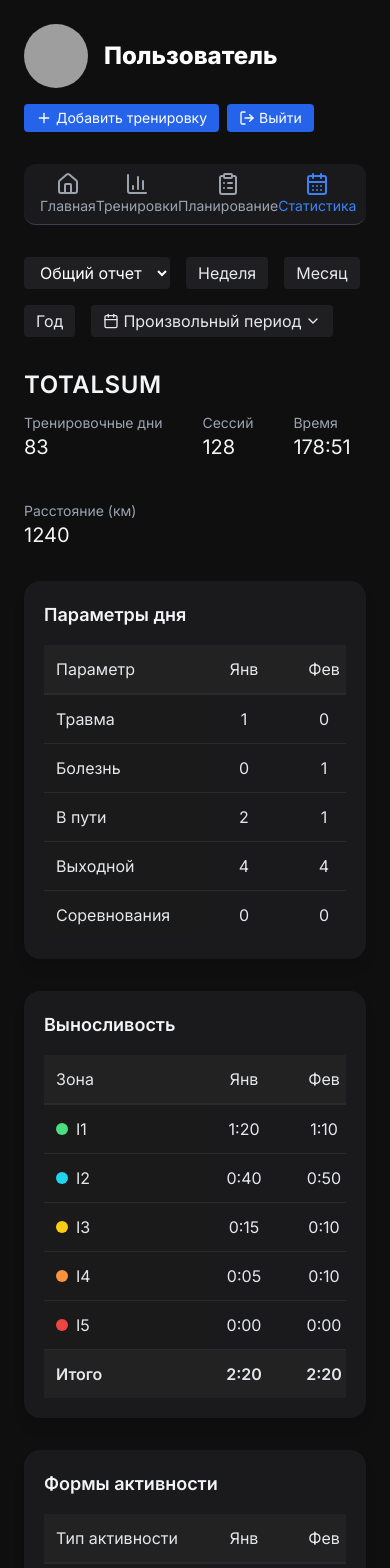
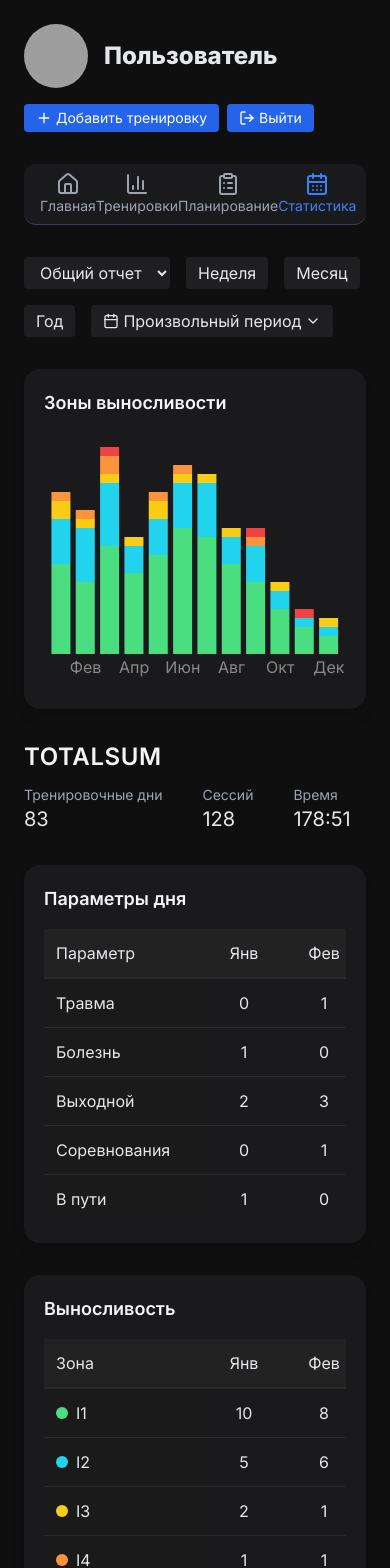
Before and after one commit to mbaliabin/dagbook-test, a React (Vite) app in the folder fasx-frontend/: page /statistics in a window 390 px wide. Shown: the top 1568 px of the page. Built offline with nearby package versions, Linux system fonts and the light colour scheme; grey boxes are pictures that could not be loaded.

Commit message:
Доработка StatisticsPage.tsx 297

```diff
--- a/fasx-frontend/src/pages/StatisticsPage.tsx
+++ b/fasx-frontend/src/pages/StatisticsPage.tsx
@@ -1,3 +1,5 @@
+// 👉 Полный рабочий код StatsPage с добавленной диаграммой перед TOTALSUM
+
 import React, { useRef } from "react";
 import { useNavigate, useLocation } from "react-router-dom";
 import dayjs from "dayjs";
@@ -34,52 +36,35 @@ export default function StatsPage() {
 
   const [name] = React.useState("Пользователь");
   const [reportType, setReportType] = React.useState("Общий отчет");
-  const [periodType, setPeriodType] =
-    React.useState<"week" | "month" | "year" | "custom">("year");
-  const [dateRange, setDateRange] = React.useState<{
-    startDate: Date;
-    endDate: Date;
-  }>({
+  const [periodType, setPeriodType] = React.useState<"week" | "month" | "year" | "custom">("year");
+  const [dateRange, setDateRange] = React.useState<{ startDate: Date; endDate: Date }>({
     startDate: dayjs("2025-01-01").toDate(),
     endDate: dayjs("2025-12-31").toDate(),
   });
-  const [showDateRangePicker, setShowDateRangePicker] =
-    React.useState(false);
+  const [showDateRangePicker, setShowDateRangePicker] = React.useState(false);
 
   const totals = {
     trainingDays: 83,
     sessions: 128,
     time: "178:51",
-    distance: 1240, // NEW — расстояние в км
   };
 
-  const months = [
-    "Янв",
-    "Фев",
-    "Мар",
-    "Апр",
-    "Май",
-    "Июн",
-    "Июл",
-    "Авг",
-    "Сен",
-    "Окт",
-    "Ноя",
-    "Дек",
-  ];
+  const months = ["Янв","Фев","Мар","Апр","Май","Июн","Июл","Авг","Сен","Окт","Ноя","Дек"];
 
   const enduranceZones = [
-    { zone: "I1", color: "#4ade80", months: [80, 70, 90, 50, 75, 65, 70] },
-    { zone: "I2", color: "#22d3ee", months: [40, 50, 45, 35, 50, 40, 45] },
-    { zone: "I3", color: "#facc15", months: [15, 10, 20, 5, 15, 10, 10] },
-    { zone: "I4", color: "#fb923c", months: [5, 10, 5, 0, 5, 5, 5] },
-    { zone: "I5", color: "#ef4444", months: [0, 0, 5, 0, 0, 0, 0] },
+    { zone: "I1", color: "#4ade80", months: [10,8,12,9,11,14,13,10,8,5,3,2] },
+    { zone: "I2", color: "#22d3ee", months: [5,6,7,3,4,5,6,3,4,2,1,1] },
+    { zone: "I3", color: "#facc15", months: [2,1,1,1,2,1,1,1,0,1,0,1] },
+    { zone: "I4", color: "#fb923c", months: [1,1,2,0,1,1,0,0,1,0,0,0] },
+    { zone: "I5", color: "#ef4444", months: [0,0,1,0,0,0,0,0,1,0,1,0] },
   ];
 
   const movementTypes = [
-    { type: "Лыжи / скейтинг", months: [70, 50, 60, 45, 65, 75, 80] },
-    { type: "Лыжи, классика", months: [60, 40, 50, 35, 55, 60, 65] },
-    { type: "Велосипед", months: [40, 35, 50, 30, 45, 30, 40] },
+    { type: "Лыжи / скейтинг", months: [4,5,3,0,0,0,0,0,1,2,3,2] },
+    { type: "Лыжи, классика", months: [3,4,2,0,0,0,0,0,0,1,2,1] },
+    { type: "Роллеры, классика", months: [0,0,0,3,5,6,7,5,4,3,2,0] },
+    { type: "Роллеры, скейтинг", months: [0,0,0,2,6,7,8,6,5,3,2,0] },
+    { type: "Велосипед", months: [0,0,0,1,2,3,4,3,2,1,0,0] },
   ];
 
   const formatTime = (minutes: number) => {
@@ -88,19 +73,12 @@ export default function StatsPage() {
     return `${h}:${m.toString().padStart(2, "0")}`;
   };
 
-  // для прочих таблиц оставляем
-  const formatTimeSafe = (val: number | string) => {
-    if (typeof val === "number") return formatTime(val);
-    return val;
-  };
-
   const computeWeekColumns = () => {
     const today = dayjs();
     const currentWeek = today.week();
     const currentYear = today.year();
     const weeks: string[] = [];
-    for (let i = 1; i <= currentWeek; i++)
-      weeks.push(`${i} / ${currentYear}`);
+    for (let i = 1; i <= currentWeek; i++) weeks.push(`${i} / ${currentYear}`);
     return weeks;
   };
 
@@ -119,7 +97,6 @@ export default function StatsPage() {
       const end = dayjs(dateRange.endDate);
       const result: string[] = [];
       let current = start.startOf("day");
-
       while (current.isBefore(end) || current.isSame(end, "day")) {
         result.push(current.format("DD MMM"));
         current = current.add(1, "day");
@@ -131,180 +108,23 @@ export default function StatsPage() {
 
   const filteredMonths = computeColumns();
 
-  const sumColumn = (rows: any[], colIndex: number) => {
-    let sum = 0;
-    rows.forEach((row) => {
-      const val = row.months[colIndex];
-      if (typeof val === "number") sum += val;
-      else if (typeof val === "string") {
-        const [h, m] = val.split(":").map(Number);
-        sum += h * 60 + m;
-      }
-    });
-    return formatTime(sum);
-  };
+  const filteredEnduranceZones = enduranceZones.map((zone) => {
+    const sliceLength = Math.min(zone.months.length, filteredMonths.length);
+    return {
+      ...zone,
+      months: zone.months.slice(0, sliceLength),
+      total: zone.months.slice(0, sliceLength).reduce((a,b)=>a+b,0),
+    };
+  });
 
-  const scrollRefs = [
-    useRef<HTMLDivElement>(null),
-    useRef<HTMLDivElement>(null),
-    useRef<HTMLDivElement>(null),
-  ];
-
-  const handleScroll = (e: React.UIEvent<HTMLDivElement>, index: number) => {
-    const scrollLeft = e.currentTarget.scrollLeft;
-    scrollRefs.forEach((ref, i) => {
-      if (i !== index && ref.current)
-        ref.current.scrollLeft = scrollLeft;
-    });
-  };
-
-  const TableSection: React.FC<{ table: any; index: number }> = ({
-    table,
-    index,
-  }) => {
-    const weekColWidth = 80;
-    const monthColWidth = 100;
-    const yearColWidth = 80;
-    const leftColWidth = 160;
-    const totalColWidth = 80;
-
-    const colWidth =
-      periodType === "week"
-        ? weekColWidth
-        : periodType === "month"
-        ? monthColWidth
-        : yearColWidth;
-
-    const computedMinWidth = Math.max(
-      900,
-      filteredMonths.length * colWidth +
-        leftColWidth +
-        totalColWidth
-    );
-
-    return (
-      <div className="bg-[#1a1a1d] p-5 rounded-2xl shadow-lg">
-        <h2 className="text-lg font-semibold text-gray-100 mb-4">
-          {table.title}
-        </h2>
-
-        <div
-          ref={scrollRefs[index]}
-          className="overflow-x-auto"
-          onScroll={(e) => handleScroll(e, index)}
-        >
-          <div
-            style={{ minWidth: computedMinWidth }}
-            className="transition-all duration-300"
-          >
-            {/* HEADER */}
-            <div className="flex bg-[#222] border-b border-[#2a2a2a] sticky top-0 box-border z-10">
-              <div
-                className="p-3 font-medium sticky left-0 bg-[#222] z-20"
-                style={{ width: leftColWidth }}
-              >
-                {table.title === "Параметры дня"
-                  ? "Параметр"
-                  : table.title === "Выносливость"
-                  ? "Зона"
-                  : "Тип активности"}
-              </div>
-
-              {filteredMonths.map((m, idx) => (
-                <div
-                  key={m + "-h-" + idx}
-                  className="p-3 text-center box-border font-medium flex-none"
-                  style={{ width: colWidth }}
-                >
-                  {m}
-                </div>
-              ))}
-
-              <div
-                className="p-3 text-center font-medium bg-[#1f1f1f] box-border flex-none"
-                style={{ width: totalColWidth }}
-              >
-                Всего
-              </div>
-            </div>
-
-            {/* ROWS */}
-            <div>
-              {table.data.map((row: any, j: number) => (
-                <div
-                  key={j}
-                  className="flex border-t border-[#2a2a2a] hover:bg-[#252525]/60 transition"
-                >
-                  <div
-                    className="p-3 sticky left-0 bg-[#1a1a1a] z-10 flex items-center gap-2"
-                    style={{ width: leftColWidth }}
-                  >
-                    {row.color && (
-                      <span
-                        className="inline-block w-3 h-3 rounded-full"
-                        style={{ backgroundColor: row.color }}
-                      ></span>
-                    )}
-                    <div className="truncate">{row.param}</div>
-                  </div>
-
-                  {filteredMonths.map(
-                    (val: number | string, k: number) => (
-                      <div
-                        key={k}
-                        className="p-3 text-center box-border flex-none"
-                        style={{ width: colWidth }}
-                      >
-                        {table.title === "Параметры дня"
-                          ? row.months[k] // ← числа без времени
-                          : formatTimeSafe(row.months[k])}
-                      </div>
-                    )
-                  )}
-
-                  <div
-                    className="p-3 text-center bg-[#1f1f1f] flex-none"
-                    style={{ width: totalColWidth }}
-                  >
-                    {row.total}
-                  </div>
-                </div>
-              ))}
-
-              {/* FOOTER — скрываем ДЛЯ ПАРАМЕТРОВ ДНЯ */}
-              {table.title !== "Параметры дня" && (
-                <div className="flex border-t border-[#2a2a2a] bg-[#222] font-semibold">
-                  <div
-                    className="p-3 sticky left-0 bg-[#222] z-10"
-                    style={{ width: leftColWidth }}
-                  >
-                    Итого
-                  </div>
-
-                  {filteredMonths.map((_, idx) => (
-                    <div
-                      key={idx}
-                      className="p-3 text-center flex-none"
-                      style={{ width: colWidth }}
-                    >
-                      {sumColumn(table.data, idx)}
-                    </div>
-                  ))}
-
-                  <div
-                    className="p-3 text-center flex-none"
-                    style={{ width: totalColWidth }}
-                  >
-                    —
-                  </div>
-                </div>
-              )}
-            </div>
-          </div>
-        </div>
-      </div>
-    );
-  };
+  const filteredMovementTypes = movementTypes.map((m) => {
+    const sliceLength = Math.min(m.months.length, filteredMonths.length);
+    return {
+      ...m,
+      months: m.months.slice(0, sliceLength),
+      total: m.months.slice(0, sliceLength).reduce((a,b)=>a+b,0),
+    };
+  });
 
   const handleLogout = () => {
     localStorage.removeItem("token");
@@ -320,50 +140,104 @@ export default function StatsPage() {
     { label: "Статистика", icon: CalendarDays, path: "/statistics" },
   ];
 
+  const scrollRefs = [useRef<HTMLDivElement>(null), useRef<HTMLDivElement>(null), useRef<HTMLDivElement>(null)];
+
+  const handleScroll = (e: React.UIEvent<HTMLDivElement>, index: number) => {
+    const scrollLeft = e.currentTarget.scrollLeft;
+    scrollRefs.forEach((ref, i) => {
+      if (i !== index && ref.current) ref.current.scrollLeft = scrollLeft;
+    });
+  };
+
+  // Табличный компонент
+  const TableSection: React.FC<{ table: any; index: number }> = ({ table, index }) => {
+    const weekColWidth = 80;
+    const monthColWidth = 100;
+    const yearColWidth = 80;
+    const leftColWidth = 160;
+    const totalColWidth = 80;
+
+    const colWidth = periodType === 'week' ? weekColWidth : periodType === 'month' ? monthColWidth : periodType === 'year' ? yearColWidth : monthColWidth;
+    const computedMinWidth = Math.max(900, filteredMonths.length * colWidth + leftColWidth + totalColWidth);
+
+    return (
+      <div className="bg-[#1a1a1d] p-5 rounded-2xl shadow-lg">
+        <h2 className="text-lg font-semibold text-gray-100 mb-4">{table.title}</h2>
+
+        <div ref={scrollRefs[index]} className="overflow-x-auto" onScroll={(e)=>handleScroll(e,index)}>
+          <div style={{ minWidth: computedMinWidth }}>
+
+            {/* Заголовок */}
+            <div className="flex bg-[#222] border-b border-[#2a2a2a] sticky top-0 z-10">
+              <div className="p-3 font-medium sticky left-0 bg-[#222] z-20" style={{ width: leftColWidth }}>
+                {table.title==="Параметры дня"?"Параметр":table.title==="Выносливость"?"Зона":"Тип активности"}
+              </div>
+
+              {filteredMonths.map((m, idx)=>(
+                <div key={m+"-h-"+idx} className="p-3 text-center" style={{ width: colWidth }}>{m}</div>
+              ))}
+
+              <div className="p-3 text-center font-medium bg-[#1f1f1f]" style={{ width: totalColWidth }}>Всего</div>
+            </div>
+
+            {/* Строки */}
+            <div>
+              {table.data.map((row:any,j:number)=>(
+                <div key={j} className="flex border-t border-[#2a2a2a] hover:bg-[#252525]/60">
+                  <div className="p-3 sticky left-0 bg-[#1a1a1a] z-10 flex items-center gap-2" style={{ width: leftColWidth }}>
+                    {row.color && <span className="w-3 h-3 rounded-full" style={{backgroundColor: row.color}}></span>}
+                    <div>{row.param}</div>
+                  </div>
+
+                  {filteredMonths.map((_,k)=>(
+                    <div key={k} className="p-3 text-center" style={{ width: colWidth }}>{row.months[k] ?? 0}</div>
+                  ))}
+
+                  <div className="p-3 text-center bg-[#1f1f1f]" style={{ width: totalColWidth }}>
+                    {row.total ?? row.months.reduce((a:number,b:number)=>a+b,0)}
+                  </div>
+                </div>
+              ))}
+            </div>
+
+          </div>
+        </div>
+      </div>
+    );
+  };
+
+
+  // ====== JSX RETURN ======
   return (
     <div className="min-h-screen bg-[#0f0f0f] text-gray-200 p-6 w-full">
-      <div className="w-full max-w-[1400px] mx-auto space-y-8">
-        {/* HEADER */}
-        <div className="flex flex-col md:flex-row md:items-center md:justify-between gap-4 mb-4 w-full">
+      <div className="w-full space-y-8">
+
+        {/* Header */}
+        <div className="flex flex-col md:flex-row md:items-center md:justify-between gap-4 mb-4">
           <div className="flex items-center space-x-4">
-            <img
-              src="/profile.jpg"
-              alt="Avatar"
-              className="w-16 h-16 rounded-full object-cover"
-            />
-            <div>
-              <h1 className="text-2xl font-bold text-white">{name}</h1>
-            </div>
+            <img src="/profile.jpg" className="w-16 h-16 rounded-full object-cover" />
+            <h1 className="text-2xl font-bold">{name}</h1>
           </div>
 
-          <div className="flex items-center space-x-2 flex-wrap">
+          <div className="flex items-center space-x-2">
             <button className="bg-blue-600 hover:bg-blue-700 text-white text-sm px-3 py-1 rounded flex items-center">
               <Plus className="w-4 h-4 mr-1" /> Добавить тренировку
             </button>
-
-            <button
-              onClick={handleLogout}
-              className="bg-blue-600 hover:bg-blue-700 text-white text-sm px-3 py-1 rounded flex items-center"
-            >
+            <button onClick={handleLogout} className="bg-blue-600 hover:bg-blue-700 text-white text-sm px-3 py-1 rounded flex items-center">
               <LogOut className="w-4 h-4 mr-1" /> Выйти
             </button>
           </div>
         </div>
 
-        {/* MENU */}
-        <div className="flex justify-around bg-[#1a1a1d] border-b border-gray-700 py-2 px-4 rounded-xl mb-6">
+        {/* NAV */}
+        <div className="flex justify-around bg-[#1a1a1d] border-b border-gray-700 py-2 px-4 rounded-xl">
           {menuItems.map((item) => {
             const Icon = item.icon;
             const isActive = location.pathname === item.path;
             return (
-              <button
-                key={item.path}
+              <button key={item.path}
                 onClick={() => navigate(item.path)}
-                className={`flex flex-col items-center text-sm transition-colors ${
-                  isActive
-                    ? "text-blue-500"
-                    : "text-gray-400 hover:text-white"
-                }`}
+                className={`flex flex-col items-center text-sm ${isActive ? "text-blue-500" : "text-gray-400 hover:text-white"}`}
               >
                 <Icon className="w-6 h-6" />
                 <span>{item.label}</span>
@@ -372,175 +246,121 @@ export default function StatsPage() {
           })}
         </div>
 
-        {/* REPORT/PERIOD */}
-        <div className="flex flex-wrap gap-4 mb-4">
-          <select
-            className="bg-[#1f1f22] text-white px-3 py-1 rounded"
-            value={reportType}
-            onChange={(e) => setReportType(e.target.value)}
-          >
+        {/* Filters */}
+        <div className="flex flex-wrap gap-4">
+          <select className="bg-[#1f1f22] px-3 py-1 rounded" value={reportType} onChange={e => setReportType(e.target.value)}>
             <option>Общий отчет</option>
           </select>
 
-          <button
-            onClick={() => setPeriodType("week")}
-            className="px-3 py-1 rounded bg-[#1f1f22] text-gray-200 hover:bg-[#2a2a2d]"
-          >
-            Неделя
-          </button>
-
-          <button
-            onClick={() => setPeriodType("month")}
-            className="px-3 py-1 rounded bg-[#1f1f22] text-gray-200 hover:bg-[#2a2a2d]"
-          >
-            Месяц
-          </button>
-
-          <button
-            onClick={() => setPeriodType("year")}
-            className="px-3 py-1 rounded bg-[#1f1f22] text-gray-200 hover:bg-[#2a2a2d]"
-          >
-            Год
-          </button>
+          <button onClick={() => setPeriodType("week")} className="px-3 py-1 rounded bg-[#1f1f22] hover:bg-[#2a2a2d]">Неделя</button>
+          <button onClick={() => setPeriodType("month")} className="px-3 py-1 rounded bg-[#1f1f22] hover:bg-[#2a2a2d]">Месяц</button>
+          <button onClick={() => setPeriodType("year")} className="px-3 py-1 rounded bg-[#1f1f22] hover:bg-[#2a2a2d]">Год</button>
 
           <div className="relative">
-            <button
-              onClick={() => setShowDateRangePicker((prev) => !prev)}
-              className="px-3 py-1 rounded bg-[#1f1f22] text-gray-200 hover:bg-[#2a2a2d] flex items-center"
-            >
-              <Calendar className="w-4 h-4 mr-1" /> Произвольный период
-              <ChevronDown className="w-4 h-4 ml-1" />
+            <button onClick={() => setShowDateRangePicker(prev => !prev)}
+              className="px-3 py-1 rounded bg-[#1f1f22] hover:bg-[#2a2a2d] flex items-center">
+              <Calendar className="w-4 h-4 mr-1" /> Произвольный период <ChevronDown className="w-4 h-4 ml-1" />
             </button>
 
             {showDateRangePicker && (
               <div className="absolute z-50 mt-2 bg-[#1a1a1d] rounded shadow-lg p-2">
                 <DateRange
-                  onChange={(item) =>
-                    setDateRange({
-                      startDate: item.selection.startDate,
-                      endDate: item.selection.endDate,
-                    })
-                  }
-                  showSelectionPreview
-                  moveRangeOnFirstSelection={false}
+                  onChange={item => setDateRange({ startDate: item.selection.startDate, endDate: item.selection.endDate })}
                   months={1}
-                  ranges={[
-                    {
-                      startDate: dateRange.startDate,
-                      endDate: dateRange.endDate,
-                      key: "selection",
-                    },
-                  ]}
+                  ranges={[{ startDate: dateRange.startDate, endDate: dateRange.endDate, key: 'selection' }]}
                   direction="horizontal"
-                  rangeColors={["#3b82f6"]}
-                  className="text-white"
                   locale={ru}
                   weekStartsOn={1}
                 />
 
-                <div className="flex justify-end mt-2 space-x-2">
-                  <button
-                    onClick={() => setShowDateRangePicker(false)}
-                    className="px-3 py-1 rounded border border-gray-600 hover:bg-gray-700 text-gray-300"
-                  >
-                    Отмена
-                  </button>
-
-                  <button
-                    onClick={applyDateRange}
-                    className="px-3 py-1 rounded bg-blue-600 hover:bg-blue-700 text-white"
-                  >
-                    Применить
-                  </button>
+                <div className="flex justify-end mt-2">
+                  <button onClick={() => setShowDateRangePicker(false)} className="px-3 py-1 rounded border border-gray-600">Отмена</button>
+                  <button onClick={applyDateRange} className="px-3 py-1 ml-2 rounded bg-blue-600">Применить</button>
                 </div>
               </div>
             )}
           </div>
         </div>
 
-        {/* TOTALSUM */}
-        <div>
-          <h1 className="text-2xl font-semibold tracking-wide text-gray-100">
-            TOTALSUM
-          </h1>
+        {/* === ВСТАВЛЕННАЯ ДИАГРАММА (ПЕРЕД TOTALSUM) === */}
+        <div className="bg-[#1a1a1d] p-5 rounded-2xl shadow-lg">
+          <h2 className="text-lg font-semibold mb-4 text-gray-100">Зоны выносливости</h2>
 
-          <div className="flex flex-wrap gap-10 text-sm mt-3">
-            <div>
-              <p className="text-gray-400">Тренировочные дни</p>
-              <p className="text-xl text-gray-100">{totals.trainingDays}</p>
-            </div>
+          <div className="h-64">
+            <ResponsiveContainer width="100%" height="100%">
+              <BarChart data={filteredMonths.map((month, i) => {
+                const data: any = { month };
+                filteredEnduranceZones.forEach((zone) => data[zone.zone] = zone.months[i] ?? 0);
+                return data;
+              })}>
+                <XAxis dataKey="month" tick={{ fill: "#888" }} axisLine={false} tickLine={false} />
 
-            <div>
-              <p className="text-gray-400">Сессий</p>
-              <p className="text-xl text-gray-100">{totals.sessions}</p>
-            </div>
+                <Tooltip content={({ active, payload }: any) =>
+                  active && payload ? (
+                    <div className="bg-[#1e1e1e] border border-[#333] px-3 py-2 rounded-xl text-xs">
+                      {payload.map((p: any) => (
+                        <p key={p.dataKey}>
+                          <span className="inline-block w-3 h-3 mr-1 rounded-full" style={{ backgroundColor: p.fill }}></span>
+                          {p.dataKey}: {p.value}
+                        </p>
+                      ))}
+                    </div>
+                  ) : null
+                } />
 
-            <div>
-              <p className="text-gray-400">Время</p>
-              <p className="text-xl text-gray-100">{totals.time}</p>
-            </div>
-
-            <div>
-              <p className="text-gray-400">Расстояние (км)</p>
-              <p className="text-xl text-gray-100">{totals.distance}</p>
-            </div>
+                {filteredEnduranceZones.map((zone) => (
+                  <Bar key={zone.zone} dataKey={zone.zone} stackId="a" fill={zone.color} />
+                ))}
+              </BarChart>
+            </ResponsiveContainer>
           </div>
         </div>
 
-        {/* TABLES */}
+        {/* TOTALSUM */}
+        <div>
+          <h1 className="text-2xl font-semibold tracking-wide text-gray-100">TOTALSUM</h1>
+          <div className="flex flex-wrap gap-10 mt-3 text-sm">
+            <div><p className="text-gray-400">Тренировочные дни</p><p className="text-xl">{totals.trainingDays}</p></div>
+            <div><p className="text-gray-400">Сессий</p><p className="text-xl">{totals.sessions}</p></div>
+            <div><p className="text-gray-400">Время</p><p className="text-xl">{totals.time}</p></div>
+          </div>
+        </div>
+
+        {/* Таблицы */}
         {[
           {
             title: "Параметры дня",
             data: [
-              {
-                param: "Травма",
-                months: [1, 0, 0, 2, 0, 1, 0],
-                total: 4,
-              },
-              {
-                param: "Болезнь",
-                months: [0, 1, 0, 0, 1, 0, 0],
-                total: 2,
-              },
-              {
-                param: "В пути",
-                months: [2, 1, 3, 1, 0, 2, 1],
-                total: 10,
-              },
-              {
-                param: "Выходной",
-                months: [4, 4, 5, 4, 3, 4, 5],
-                total: 29,
-              },
-              {
-                param: "Соревнования",
-                months: [0, 0, 2, 1, 0, 0, 1],
-                total: 4,
-              },
+              { param: "Травма", months: [0,1,0,0,0,0,0,0,0,0,1,0] },
+              { param: "Болезнь", months: [1,0,0,0,0,0,0,0,0,1,0,0] },
+              { param: "Выходной", months: [2,3,1,2,1,1,3,2,1,2,1,1] },
+              { param: "Соревнования", months: [0,1,0,2,1,1,2,1,1,0,0,0] },
+              { param: "В пути", months: [1,0,1,0,1,2,1,1,0,1,1,0] },
             ],
           },
 
           {
             title: "Выносливость",
-            data: enduranceZones.map((z) => ({
+            data: filteredEnduranceZones.map(z => ({
               param: z.zone,
-              months: z.months.map((m) => formatTime(m)),
-              total: formatTime(z.months.reduce((a, b) => a + b, 0)),
+              months: z.months,
+              total: z.total,
               color: z.color,
             })),
           },
 
           {
             title: "Формы активности",
-            data: movementTypes.map((m) => ({
+            data: filteredMovementTypes.map(m => ({
               param: m.type,
-              months: m.months.map((mv) => formatTime(mv)),
-              total: formatTime(m.months.reduce((a, b) => a + b, 0)),
+              months: m.months,
+              total: m.total,
             })),
           },
         ].map((table, i) => (
           <TableSection key={i} table={table} index={i} />
         ))}
+
       </div>
     </div>
   );
```
